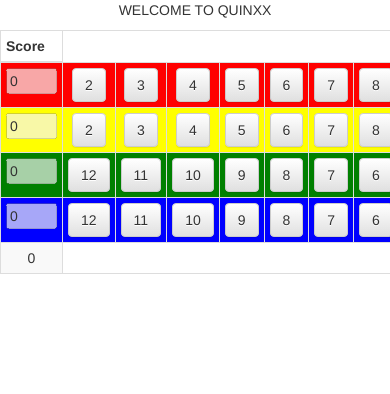
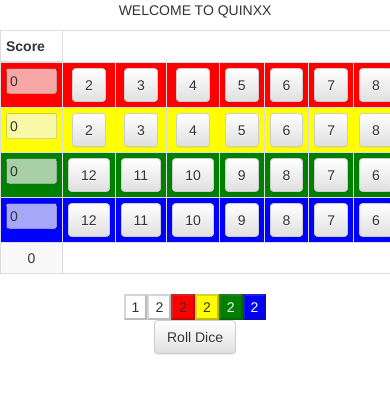
Before and after one commit to kofl91/Qwixx, a React (Create React App) app: page / in a window 390 px wide. Shown: the top 394 px of the page. Built offline with nearby package versions, Linux system fonts and the light colour scheme.

Commit message:
Add Diceboard
TODP:
- add multiplayer/ simultanious
- responsive design for mobile
- Erase Button/Undo
- Lock rows for other players/ Show who locked the row
- Winning symbol after locking 2 rows
- Fail throws
- Show board of other players
- Hide score for other players
- Chat

```diff
--- a/src/App.js
+++ b/src/App.js
@@ -1,7 +1,19 @@
 import React, {Component} from 'react';
 import './App.css';
 import {QuinxBoard} from './QuinxBoard';
+import {Button} from 'react-bootstrap';
 import {BootstrapStyled} from "./BootstrapStyled";
+
+const DiceBoard = (props) => {
+    return (<div>
+        <button disabled style={{backgroundColor:'WHITE'}}>{props.white1}</button>
+        <button disabled style={{backgroundColor:'WHITE'}}>{props.white2}</button>
+        <button disabled style={{backgroundColor:'RED'}}>{props.red}</button>
+        <button disabled style={{backgroundColor:'YELLOW'}}>{props.yellow}</button>
+        <button disabled style={{backgroundColor:'GREEN', color:'WHITE'}}>{props.green}</button>
+        <button disabled style={{backgroundColor:'BLUE', color:'WHITE'}}>{props.blue}</button>
+    </div>)
+};
 
 class App extends Component {
     state = {
@@ -11,7 +23,13 @@ class App extends Component {
             YELLOW: [],
             GREEN: [],
             lockedRows: []
-        }
+        },
+        white1:1,
+        white2:2,
+        red:2,
+        yellow:2,
+        green:2,
+        blue:2,
     };
 
     addToGamecard = (digit, color) => (event) => {
@@ -42,6 +60,24 @@ class App extends Component {
                                 addToGamecard={this.addToGamecard}
                                 lockRow={this.lockRow}
                     />
+                    <DiceBoard
+                        white1={this.state.white1}
+                        white2={this.state.white2}
+                        red={this.state.red}
+                        yellow={this.state.yellow}
+                        green={this.state.green}
+                        blue={this.state.blue}
+                    />
+                    <Button onClick={()=>{
+                        let diceRolls = {};
+                        diceRolls['white1'] = Math.floor(Math.random() * 6) + 1;
+                        diceRolls['white2'] = Math.floor(Math.random() * 6) + 1;
+                        diceRolls['red'] = Math.floor(Math.random() * 6) + 1;
+                        diceRolls['yellow'] = Math.floor(Math.random() * 6) + 1;
+                        diceRolls['green'] = Math.floor(Math.random() * 6) + 1;
+                        diceRolls['blue'] = Math.floor(Math.random() * 6) + 1;
+                        this.setState(diceRolls);
+                    }}>Roll Dice</Button>
                 </div>
             </div>
         );
```
